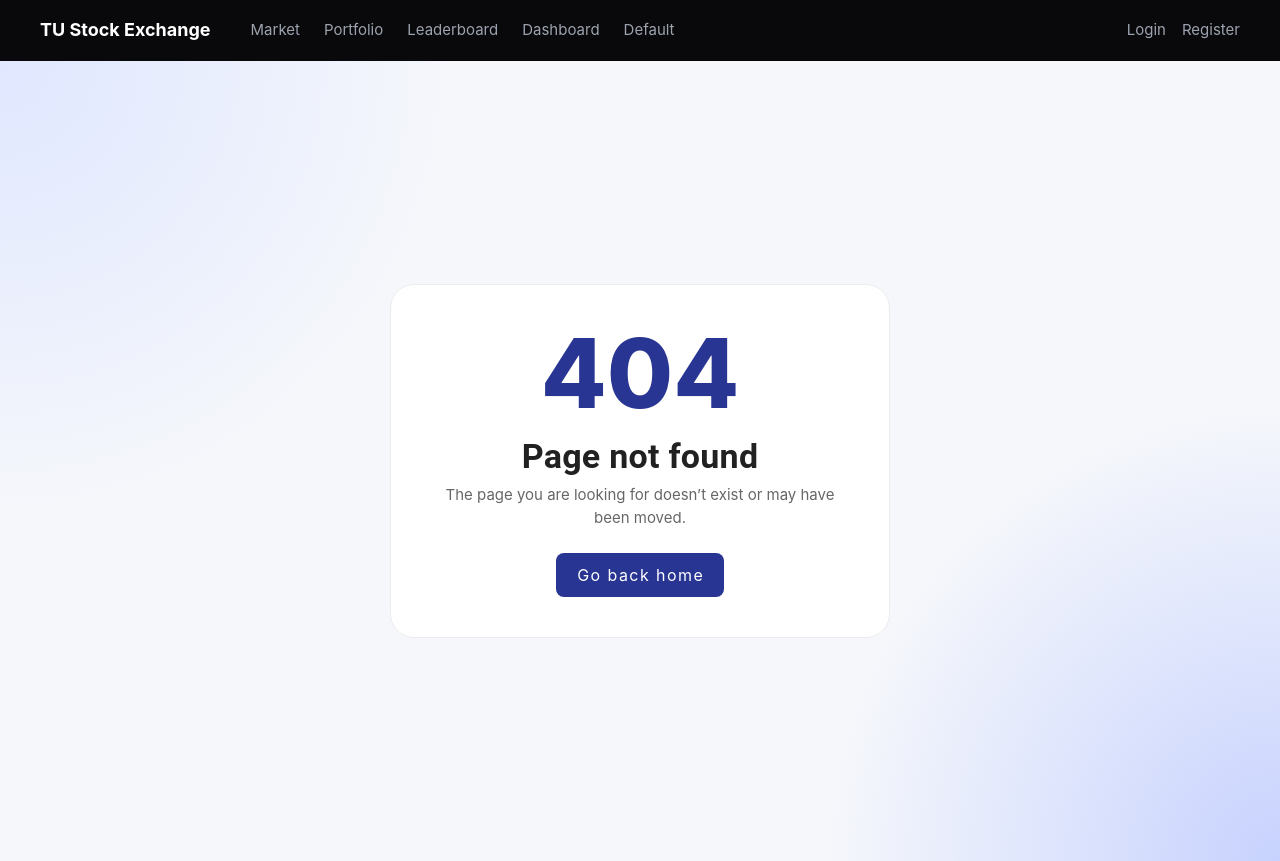
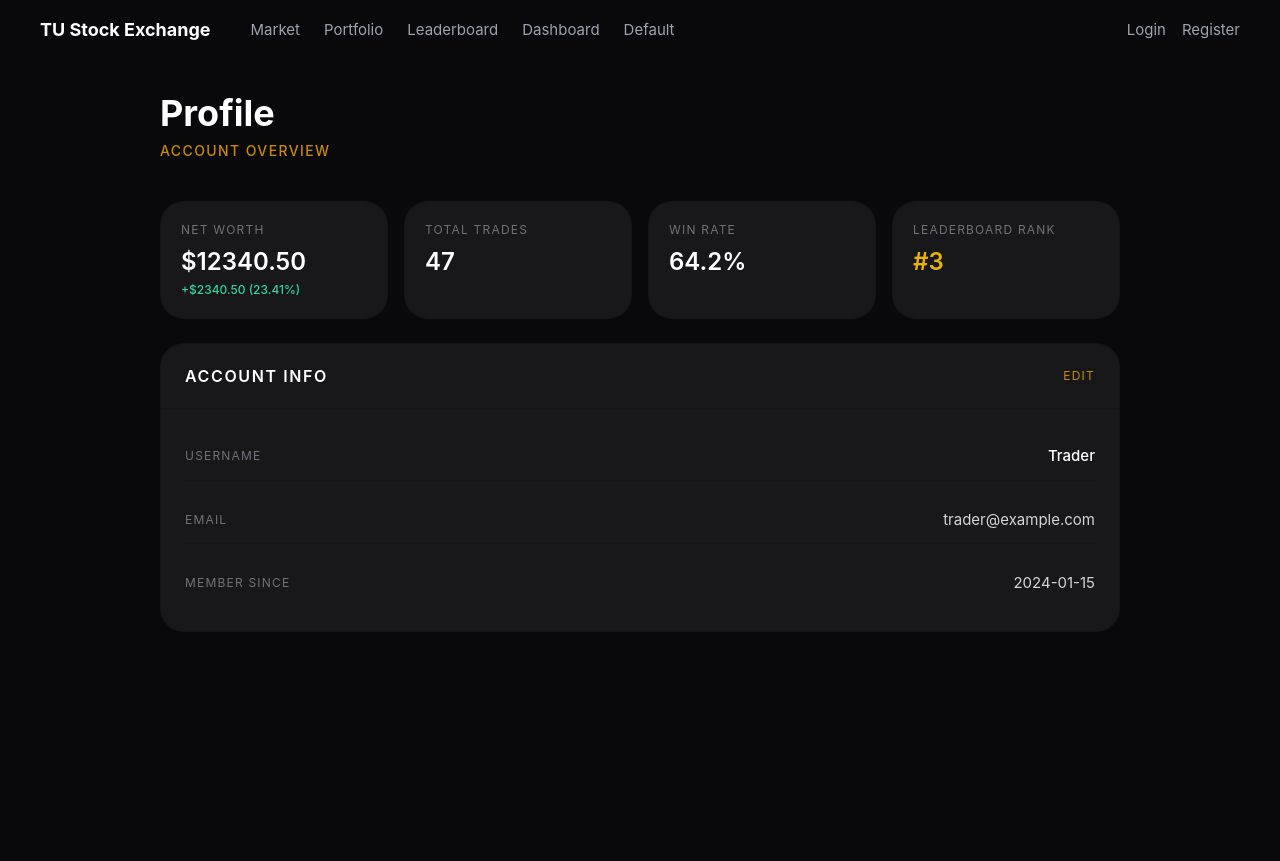
Before and after one commit to vitalinka22/tu-stock-exchange, a Vue app in the folder frontend/: page /profile in a window 1280 px wide. Before the commit this address had no page. Built offline with nearby package versions, Linux system fonts and the light colour scheme; no server answers; sample sign-in values are in the browser's storage.

Commit message:
feat: profile page, net worth warning banner

```diff
--- a/frontend/src/pages/Dashboard.vue
+++ b/frontend/src/pages/Dashboard.vue
@@ -74,7 +74,17 @@ onMounted(async () => {
     <div v-else-if="error" class="text-red-500">{{ error }}</div>
 
     <div v-else>
-
+<!-- net worth warning banner -->
+<div
+  v-if="netWorth < 500"
+  class="mb-6 flex items-center gap-3 rounded-xl border border-red-800 bg-red-950 px-5 py-4"
+>
+  <span class="text-red-400 text-xl">⚠️</span>
+  <div>
+    <p class="text-red-400 font-semibold text-sm">Low account value</p>
+    <p class="text-red-500 text-xs mt-0.5">Your net worth is below $500. Consider adding funds or reviewing your positions.</p>
+  </div>
+</div>
       <!-- summary cards -->
       <div class="grid grid-cols-1 md:grid-cols-3 gap-4 mb-8">
 
--- /dev/null
+++ b/frontend/src/pages/Profile.vue
@@ -0,0 +1,203 @@
+<script setup>
+import { ref, computed, onMounted } from 'vue'
+import { useAuthStore } from '@/stores/auth'
+import api from '@/api/axiosInstance'
+
+const authStore = useAuthStore()
+
+const userStats = ref(null)
+const loading = ref(true)
+const error = ref(null)
+const editing = ref(false)
+
+const editForm = ref({
+  username: '',
+  email: '',
+})
+
+const saveSuccess = ref(false)
+const saveError = ref(null)
+
+onMounted(async () => {
+  try {
+    const response = await api.get('/users/me')
+    userStats.value = response.data
+    editForm.value.username = response.data.username ?? ''
+    editForm.value.email = response.data.email ?? ''
+  } catch (e) {
+    // mock data while backend not available
+    userStats.value = {
+      username: authStore.user?.username ?? 'Trader',
+      email: 'trader@example.com',
+      joined: '2024-01-15',
+      net_worth: 12340.50,
+      starting_balance: 10000,
+      total_trades: 47,
+      rank: 3,
+      win_rate: 64.2,
+    }
+    editForm.value.username = userStats.value.username
+    editForm.value.email = userStats.value.email
+  } finally {
+    loading.value = false
+  }
+})
+
+const profitLoss = computed(() => {
+  if (!userStats.value) return 0
+  return userStats.value.net_worth - userStats.value.starting_balance
+})
+
+const profitLossPercent = computed(() => {
+  if (!userStats.value) return '0.00'
+  return ((profitLoss.value / userStats.value.starting_balance) * 100).toFixed(2)
+})
+
+const isProfit = computed(() => profitLoss.value >= 0)
+
+async function saveProfile() {
+  saveError.value = null
+  saveSuccess.value = false
+  try {
+    await api.patch('/users/me', editForm.value)
+    userStats.value.username = editForm.value.username
+    userStats.value.email = editForm.value.email
+    saveSuccess.value = true
+    editing.value = false
+  } catch (e) {
+    // mock: just apply locally
+    userStats.value.username = editForm.value.username
+    userStats.value.email = editForm.value.email
+    saveSuccess.value = true
+    editing.value = false
+  }
+}
+
+function cancelEdit() {
+  editForm.value.username = userStats.value.username
+  editForm.value.email = userStats.value.email
+  editing.value = false
+  saveError.value = null
+}
+</script>
+
+<template>
+  <div class="p-8 w-full max-w-5xl mx-auto">
+
+    <h1 class="text-4xl font-bold mb-2 text-white">Profile</h1>
+    <p class="text-sm mb-10 text-yellow-600 uppercase tracking-widest font-medium">Account overview</p>
+
+    <div v-if="loading" class="text-gray-500">Loading...</div>
+    <div v-else-if="error" class="text-red-500">{{ error }}</div>
+
+    <div v-else class="space-y-6">
+
+      <!-- stats row -->
+      <div class="grid grid-cols-2 md:grid-cols-4 gap-4">
+
+        <div class="rounded-xl p-5 bg-zinc-900 border border-zinc-800">
+          <p class="text-xs uppercase tracking-widest text-zinc-500 mb-2">Net worth</p>
+          <p class="text-2xl font-semibold text-white">${{ userStats.net_worth.toFixed(2) }}</p>
+          <p :class="isProfit ? 'text-emerald-400' : 'text-red-400'" class="text-xs mt-1 font-medium">
+            {{ isProfit ? '+' : '' }}${{ profitLoss.toFixed(2) }} ({{ profitLossPercent }}%)
+          </p>
+        </div>
+
+        <div class="rounded-xl p-5 bg-zinc-900 border border-zinc-800">
+          <p class="text-xs uppercase tracking-widest text-zinc-500 mb-2">Total trades</p>
+          <p class="text-2xl font-semibold text-white">{{ userStats.total_trades }}</p>
+        </div>
+
+        <div class="rounded-xl p-5 bg-zinc-900 border border-zinc-800">
+          <p class="text-xs uppercase tracking-widest text-zinc-500 mb-2">Win rate</p>
+          <p class="text-2xl font-semibold text-white">{{ userStats.win_rate }}%</p>
+        </div>
+
+        <div class="rounded-xl p-5 bg-zinc-900 border border-zinc-800">
+          <p class="text-xs uppercase tracking-widest text-zinc-500 mb-2">Leaderboard rank</p>
+          <p class="text-2xl font-semibold text-yellow-500">#{{ userStats.rank }}</p>
+        </div>
+
+      </div>
+
+      <!-- user info + edit form -->
+      <div class="rounded-xl bg-zinc-900 border border-zinc-800 overflow-hidden">
+
+        <div class="px-6 py-5 border-b border-zinc-800 flex items-center justify-between">
+          <h2 class="text-base font-semibold text-white uppercase tracking-widest">Account info</h2>
+          <button
+            v-if="!editing"
+            @click="editing = true"
+            class="text-xs text-yellow-600 uppercase tracking-widest hover:text-yellow-400 transition"
+          >
+            Edit
+          </button>
+        </div>
+
+        <!-- view mode -->
+        <div v-if="!editing" class="px-6 py-6 space-y-4">
+          <div class="flex items-center justify-between py-3 border-b border-zinc-800">
+            <span class="text-xs uppercase tracking-widest text-zinc-500">Username</span>
+            <span class="text-white font-medium">{{ userStats.username }}</span>
+          </div>
+          <div class="flex items-center justify-between py-3 border-b border-zinc-800">
+            <span class="text-xs uppercase tracking-widest text-zinc-500">Email</span>
+            <span class="text-zinc-300">{{ userStats.email }}</span>
+          </div>
+          <div class="flex items-center justify-between py-3">
+            <span class="text-xs uppercase tracking-widest text-zinc-500">Member since</span>
+            <span class="text-zinc-300">{{ userStats.joined }}</span>
+          </div>
+        </div>
+
+        <!-- edit mode -->
+        <div v-else class="px-6 py-6 space-y-4">
+
+          <div v-if="saveSuccess" class="mb-2 rounded-lg bg-emerald-950 border border-emerald-800 px-4 py-3 text-emerald-400 text-sm">
+            Profile updated successfully.
+          </div>
+          <div v-if="saveError" class="mb-2 rounded-lg bg-red-950 border border-red-800 px-4 py-3 text-red-400 text-sm">
+            {{ saveError }}
+          </div>
+
+          <div>
+            <label class="block text-xs uppercase tracking-widest text-zinc-500 mb-2">Username</label>
+            <input
+              v-model="editForm.username"
+              type="text"
+              class="w-full bg-zinc-800 border border-zinc-700 rounded-lg px-4 py-3 text-white text-sm focus:outline-none focus:border-yellow-600 transition"
+              placeholder="Username"
+            />
+          </div>
+
+          <div>
+            <label class="block text-xs uppercase tracking-widest text-zinc-500 mb-2">Email</label>
+            <input
+              v-model="editForm.email"
+              type="email"
+              class="w-full bg-zinc-800 border border-zinc-700 rounded-lg px-4 py-3 text-white text-sm focus:outline-none focus:border-yellow-600 transition"
+              placeholder="Email"
+            />
+          </div>
+
+          <div class="flex gap-3 pt-2">
+            <button
+              @click="saveProfile"
+              class="px-5 py-2.5 bg-yellow-600 hover:bg-yellow-500 text-black text-xs font-semibold uppercase tracking-widest rounded-lg transition"
+            >
+              Save changes
+            </button>
+            <button
+              @click="cancelEdit"
+              class="px-5 py-2.5 bg-zinc-800 hover:bg-zinc-700 text-zinc-300 text-xs uppercase tracking-widest rounded-lg transition"
+            >
+              Cancel
+            </button>
+          </div>
+
+        </div>
+      </div>
+
+    </div>
+  </div>
+</template>
--- a/frontend/src/router/index.js
+++ b/frontend/src/router/index.js
@@ -11,7 +11,8 @@ import Leaderboard from '../pages/Leaderboard.vue'
 import NotFound from '../pages/NotFound.vue'
 import Dashboard from '../pages/Dashboard.vue'
 import Default from '../pages/Default.vue'
-
+// import (na górze z resztą)IGOR
+import Profile from '../pages/Profile.vue'
 
 const routes = [
   { path: '/login', component: Login },
@@ -19,6 +20,9 @@ const routes = [
   { path: '/market', component: Market },
   { path: '/leaderboard', component: Leaderboard },
   { path: '/default', component: Default },
+
+  // route (w tablicy routes, obok Dashboard)
+{ path: '/profile', component: Profile, meta: { requiresAuth: true } },
 
   // meta: { requiresAuth: true } = like @Secured annotation in Spring
   // marks these routes as protected — only logged in users can access them
```
